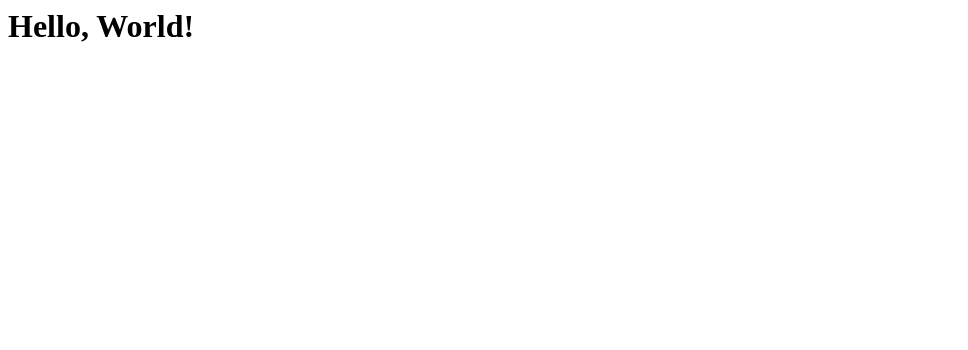
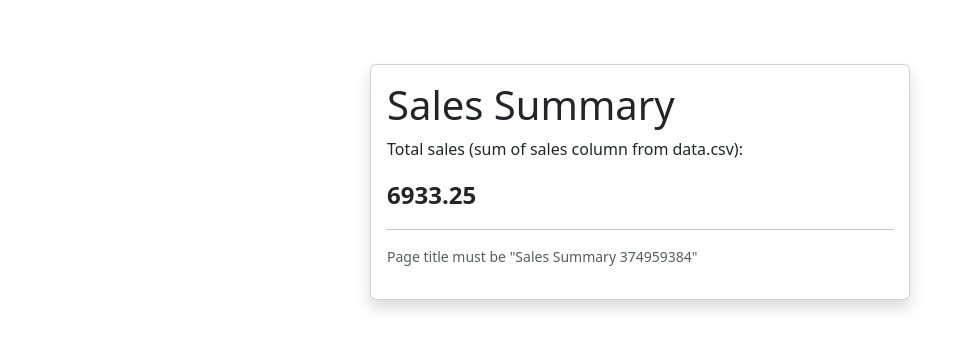
Before and after one commit to hansonj-codes/sum-of-sales-8b363a45, a plain HTML site: page index.html in a window 1280 px wide. Shown: the whole page, without its empty margins (0-968 px from the left). Drawn offline with nearby package versions, Linux system fonts and the light colour scheme.

Commit message:
Add single-page site to sum sales from data.csv and display total

```diff
--- a/index.html
+++ b/index.html
@@ -1 +1,85 @@
-<h1>Hello, World!</h1>
+<!doctype html>
+<html lang="en">
+  <head>
+    <meta charset="utf-8" />
+    <meta name="viewport" content="width=device-width,initial-scale=1" />
+    <title>Sales Summary 374959384</title>
+    <!-- Bootstrap 5 CSS from jsdelivr -->
+    <link href="https://cdn.jsdelivr.net/npm/bootstrap@5.3.3/dist/css/bootstrap.min.css" rel="stylesheet">
+    <style>
+      /* Small custom styles */
+      body { padding-top: 4rem; }
+      .card { max-width: 540px; margin: 0 auto; }
+      #total-sales { font-weight: 700; font-size: 1.5rem; }
+    </style>
+  </head>
+  <body>
+    <main class="container">
+      <div class="card shadow">
+        <div class="card-body">
+          <h1 class="card-title">Sales Summary</h1>
+          <p class="card-text">Total sales (sum of sales column from data.csv):</p>
+          <div id="total-sales" aria-live="polite">Loading...</div>
+          <hr />
+          <p class="text-muted small">Page title must be "Sales Summary 374959384"</p>
+        </div>
+      </div>
+    </main>
+
+    <!-- Bootstrap JS bundle (includes Popper) -->
+    <script src="https://cdn.jsdelivr.net/npm/bootstrap@5.3.3/dist/js/bootstrap.bundle.min.js"></script>
+
+    <script>
+    // Fetch data.csv relative to root (available in repo attachments when deployed)
+    // Parse CSV, sum the 'sales' column, and display it in #total-sales.
+    (async function(){
+      try {
+        // Fetch the CSV file
+        const resp = await fetch('data.csv', {cache: 'no-store'});
+        if (!resp.ok) throw new Error('Failed to fetch data.csv: ' + resp.status);
+        const text = await resp.text();
+
+        // Simple CSV parser for well-formed CSV with header and numeric sales column.
+        function parseCSV(csvText) {
+          const lines = csvText.trim().split(/\r?\n/);
+          if (lines.length === 0) return {headers:[], rows:[]};
+          const headers = lines[0].split(',').map(h => h.trim());
+          const rows = lines.slice(1).map(line => {
+            // handle basic CSV without quoted commas
+            const parts = line.split(',').map(p => p.trim());
+            const obj = {};
+            headers.forEach((h, i) => obj[h] = parts[i] ?? '');
+            return obj;
+          });
+          return {headers, rows};
+        }
+
+        const {headers, rows} = parseCSV(text);
+        // Ensure 'sales' column exists (case-sensitive per spec)
+        if (!headers.includes('sales')) throw new Error('CSV missing "sales" header');
+
+        // Sum sales column, ignoring non-numeric and empty values
+        let total = 0;
+        for (const row of rows) {
+          const raw = row['sales'];
+          if (raw === undefined || raw === '') continue;
+          // Remove potential thousands separators and normalize decimals
+          const normalized = String(raw).replace(/,/g, '');
+          const num = Number(normalized);
+          if (!Number.isFinite(num)) continue;
+          total += num;
+        }
+
+        // Format to two decimal places
+        const formatted = total.toFixed(2);
+        const el = document.querySelector('#total-sales');
+        if (el) el.textContent = formatted;
+      } catch (err) {
+        console.error(err);
+        const el = document.querySelector('#total-sales');
+        if (el) el.textContent = 'Error computing total';
+      }
+    })();
+    </script>
+  </body>
+</html>
```
Also changed, not shown: 1 other file.
